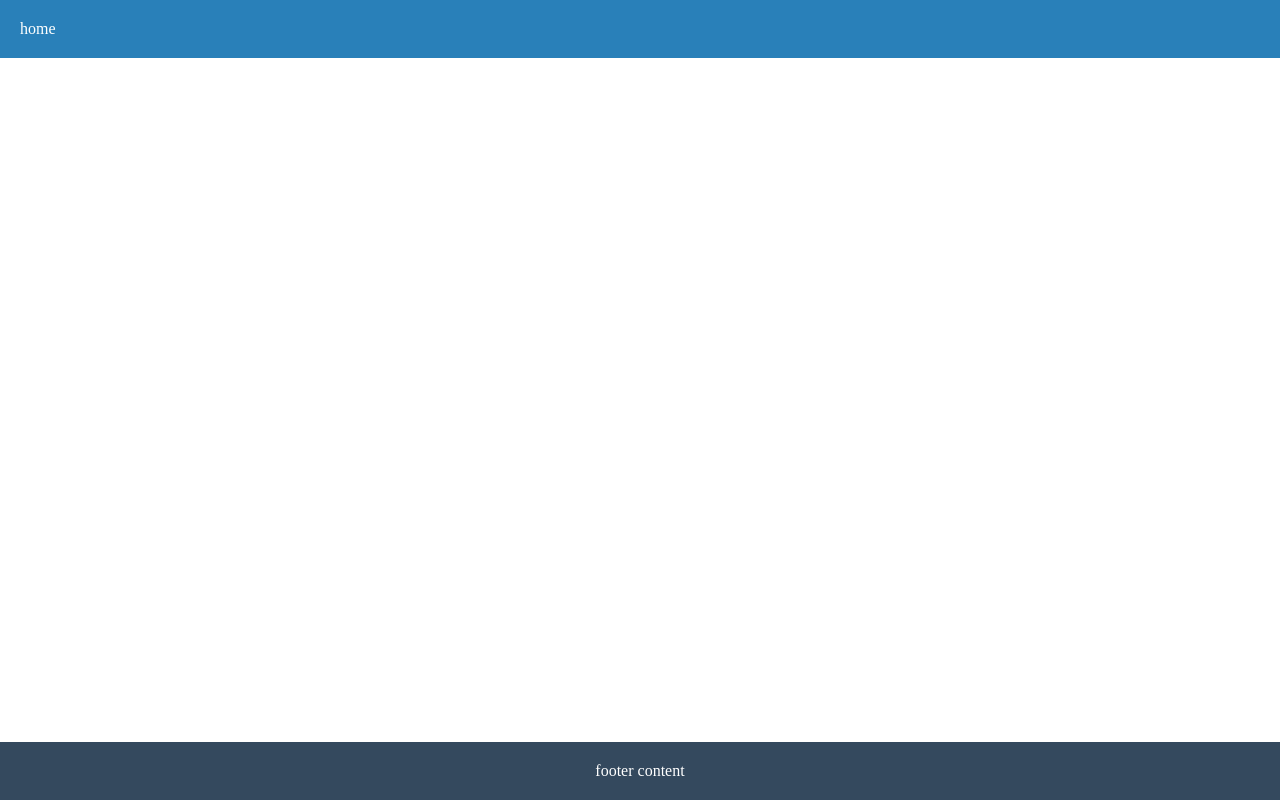
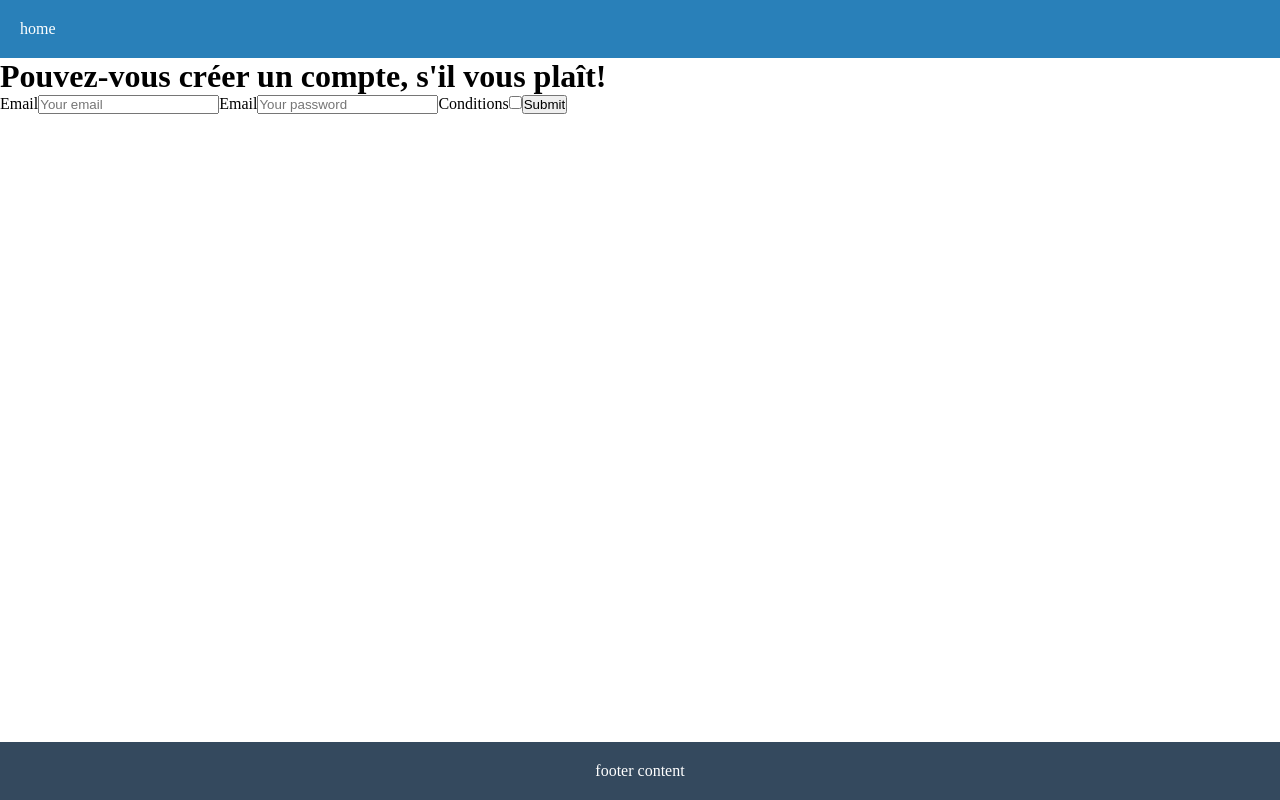
Before and after one commit to Hind-HTH/ReactProject, a React (Vite) app: page / in a window 1280 px wide. Built offline with nearby package versions, Linux system fonts and the light colour scheme.

Commit message:
formulaire api json

```diff
--- /dev/null
+++ b/src/pages/Connexion.jsx
@@ -0,0 +1,48 @@
+import React from "react";
+import { postUsers } from "../services/api";
+const Connexion = () => {
+    /*
+        ajouter l'événement onSubmit sur <form>
+        créer la fonction lié à l'événement
+        dans la fonction :
+            - récupérer la saisie : utiliser FormData
+            - convertir FormData en objet
+            - appeler la fonction de requête http avec l'objet
+    */
+
+    const handleSubmit =(e)=>{
+
+        //on commance toujours par ça pour eviter le rechargement de la page :
+        e.preventDefault();
+
+
+        // recuperer les donner saissie dans le formulaire:
+        const formData = Object.fromEntries(new FormData(e.target));
+
+        //convertir les donner en onbject:
+        // console.log(formData);
+
+
+        // appler la fonction de la reqette:
+        postUsers(formData);
+    }
+
+    return <form onSubmit={handleSubmit}>
+        <h1>Pouvez-vous créer un compte, s'il vous plaît!</h1>
+            <label for="email">Email</label>
+            <input type="mail" id="email" name="email" placeholder="Your email"></input>
+
+            <label for="password">Email</label>
+            <input type="password" id="mdp" name="mdp" placeholder="Your password"></input>
+
+            <label for="Conditions">Conditions</label>
+            <input type="checkbox" id="conditions" name="conditions" placeholder="Accepter les conditions?"></input>
+
+            <input type="submit" placeholder="Envoyer" ></input>
+
+            {/* <input type="delete" placeholder="Delete" ></input>  */}
+
+        </form>
+}
+
+export default Connexion;
--- a/src/pages/HomePage/HomePage.jsx
+++ b/src/pages/HomePage/HomePage.jsx
@@ -1,7 +1,10 @@
 import React from 'react'
+import Connexion from '../Connexion'
 
 export default function HomePage() {
   return (
-    <div></div>
+    <div>
+      <Connexion />
+    </div>
   )
 }
--- /dev/null
+++ b/src/services/api.js
@@ -0,0 +1,21 @@
+//recuperer les utilisateurs:
+const postUsers= async (formData)=>{
+
+    const requestInfos = new Request('http://localhost:3000/users', {
+        method:'post',
+        headers: {
+            'Content-Type': 'application/json'
+        },
+        body: JSON.stringify(formData)
+    });
+    // const request = await est obligatoire apres les requettes http + async.
+
+    //attender pour envoyer la requette:
+    const request = await fetch(requestInfos);
+    //attender pour recevoir la reponse de la requette:
+    const response = await request.json();
+    return response;
+
+};
+
+export { postUsers};
```
Also changed, not shown: src/data/user.json (added, +39 -0 lines).
